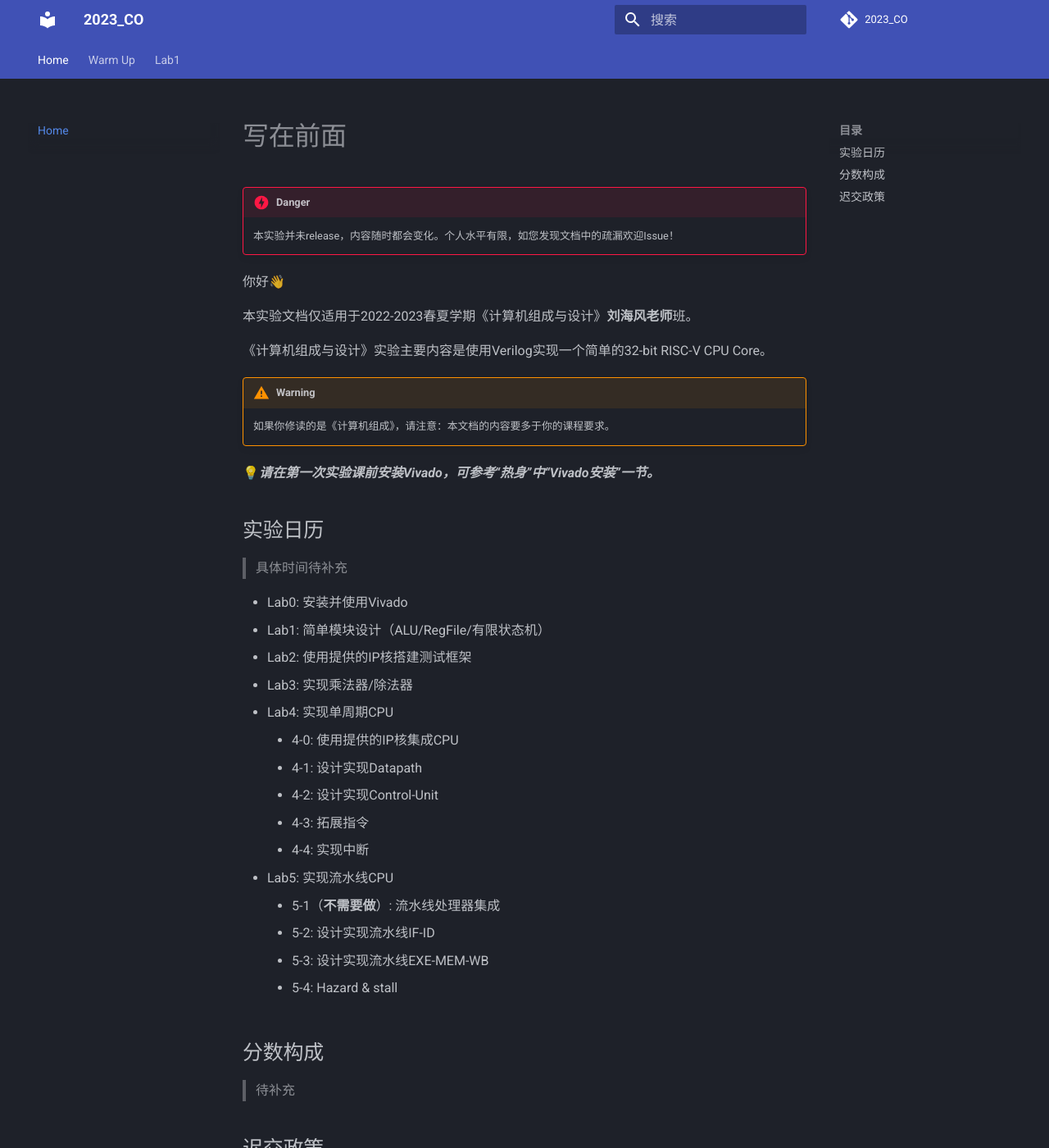
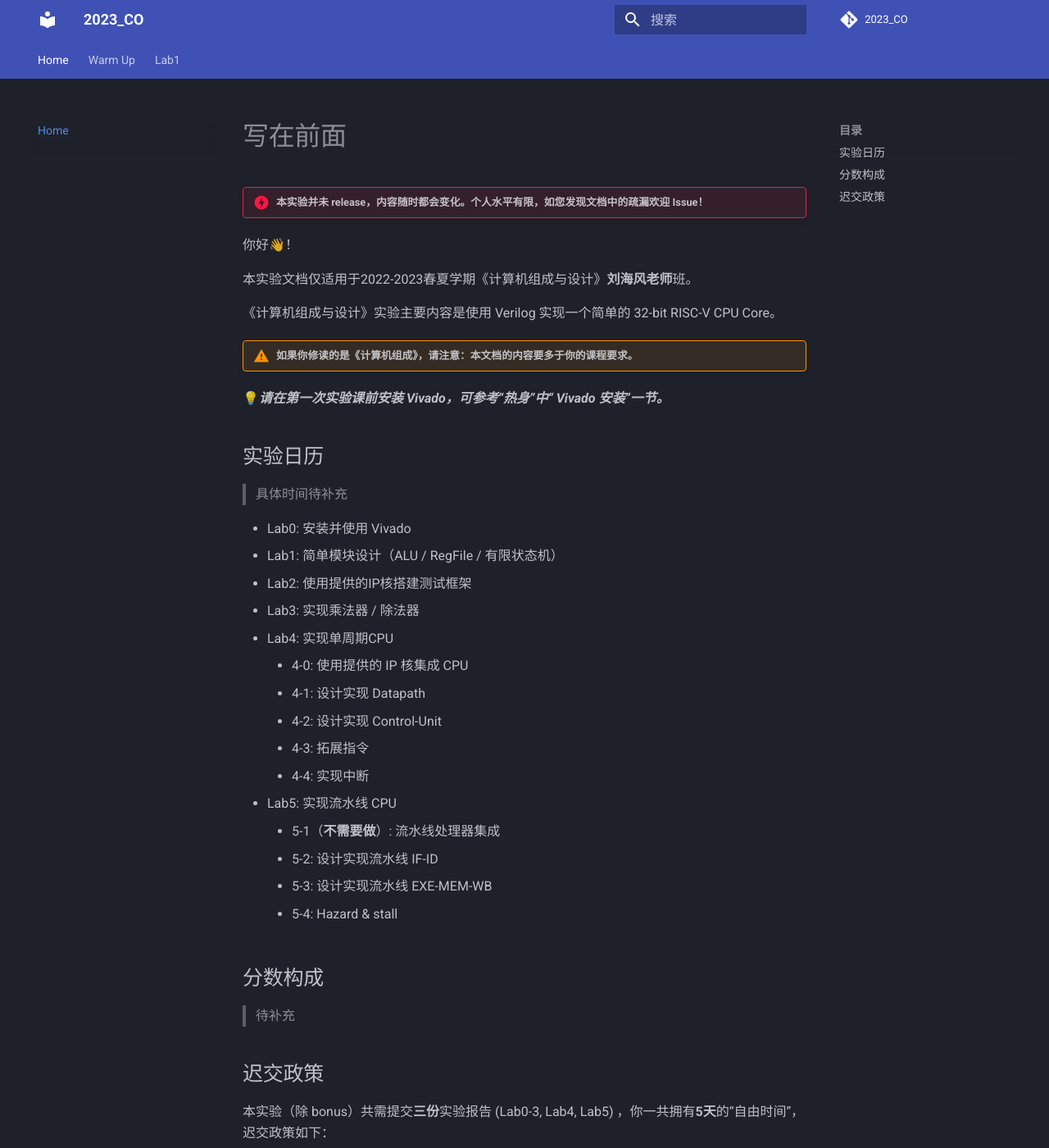
Before and after one commit to Guahao31/2023_CO, an MkDocs documentation site: the page built from docs/index.md, in a window 1280 px wide and 1400 px high. Shown: the whole window at 82% size. Built offline with MkDocs 1.6.1 and Material for MkDocs 9.7.7, drawn with Linux system fonts in a browser that asks for light colours; comment, search, counter and statistics services are not loaded; some of the changed text lies outside the part shown.

```diff
--- a/docs/index.md
+++ b/docs/index.md
@@ -1,37 +1,35 @@
 # 写在前面
 
-!!! danger
-    本实验并未release，内容随时都会变化。个人水平有限，如您发现文档中的疏漏欢迎Issue！
+!!! danger "本实验并未 release，内容随时都会变化。个人水平有限，如您发现文档中的疏漏欢迎 Issue！"
 
-你好👋
+你好👋！
 
 本实验文档仅适用于2022-2023春夏学期《计算机组成与设计》**刘海风老师**班。
 
-《计算机组成与设计》实验主要内容是使用Verilog实现一个简单的32-bit RISC-V CPU Core。
+《计算机组成与设计》实验主要内容是使用 Verilog 实现一个简单的 32-bit RISC-V CPU Core。
 
-!!! warning
-    如果你修读的是《计算机组成》，请注意：本文档的内容要多于你的课程要求。
+!!! warning "如果你修读的是《计算机组成》，请注意：本文档的内容要多于你的课程要求。"
 
-💡***请在第一次实验课前安装Vivado，可参考“热身”中“Vivado安装”一节。***
+💡***请在第一次实验课前安装 Vivado，可参考“热身”中“ Vivado 安装”一节。***
 
 ## 实验日历
 
 > 具体时间待补充
 
-* Lab0: 安装并使用Vivado
-* Lab1: 简单模块设计（ALU/RegFile/有限状态机）
+* Lab0: 安装并使用 Vivado
+* Lab1: 简单模块设计（ALU / RegFile / 有限状态机）
 * Lab2: 使用提供的IP核搭建测试框架
-* Lab3: 实现乘法器/除法器
+* Lab3: 实现乘法器 / 除法器
 * Lab4: 实现单周期CPU
-    * 4-0: 使用提供的IP核集成CPU
-    * 4-1: 设计实现Datapath
-    * 4-2: 设计实现Control-Unit
+    * 4-0: 使用提供的 IP 核集成 CPU
+    * 4-1: 设计实现 Datapath
+    * 4-2: 设计实现 Control-Unit
     * 4-3: 拓展指令
     * 4-4: 实现中断
-* Lab5: 实现流水线CPU
+* Lab5: 实现流水线 CPU
     * 5-1（**不需要做**）: 流水线处理器集成
-    * 5-2: 设计实现流水线IF-ID
-    * 5-3: 设计实现流水线EXE-MEM-WB
+    * 5-2: 设计实现流水线 IF-ID
+    * 5-3: 设计实现流水线 EXE-MEM-WB
     * 5-4: Hazard & stall
 
 ## 分数构成
@@ -51,14 +49,14 @@
     * **默认不使用**自由时间，你需要在要求助教开启补交时说明使用的自由时间天数；
     * 即便使用了“自由时间”，你的提交时间也不能晚于《计算机组成与设计》期末考试当天23:59，此后的提交记0分。
 * **验收**截止时间会在期末前给出，在此之前验收通过的都不会扣除获得的分数；
-    * 为鼓励大佬（kami）提前验收，在Lab4/5最后一次实验课上完成验收的，对应实验报告给3分bonus（不多，但有用）。
+    * 为鼓励大佬 (kami) 提前验收，在 Lab4/5 最后一次实验课上完成验收的，对应实验报告给3分bonus（不多，但有用）。
 
 ???+ example
 
     小瓜的Lab4
 
-    * 在“实现中断”**实验课当天**完成了Lab4所有实验小节的验收；*获得分数+3*
+    * 在“实现中断”**实验课当天**完成了 Lab4 所有实验小节的验收；*获得分数+3*
     * 实验报告迟交了9天，他使用了2天的“自由时间”，记迟交7天；*扣除10%获得分数*
     * 他的实验报告获得了90的基础分。
 
-    他Lab4实验报告的最终分数：(90+3)×90%=84（四舍五入）。
+    他 Lab4 实验报告的最终分数：(90+3)×90%=84（四舍五入）。
```
Also changed, not shown: other parts of docs/index.md (+2 -2 lines), docs/Lab1/ALU_RegFile/ALU.md (+7 -7 lines), docs/Lab1/ALU_RegFile/RegFile.md (+2 -2 lines), docs/warmup/Lab0.md (+29 -29 lines), docs/warmup/Vivado_installation.md (+6 -6 lines).
